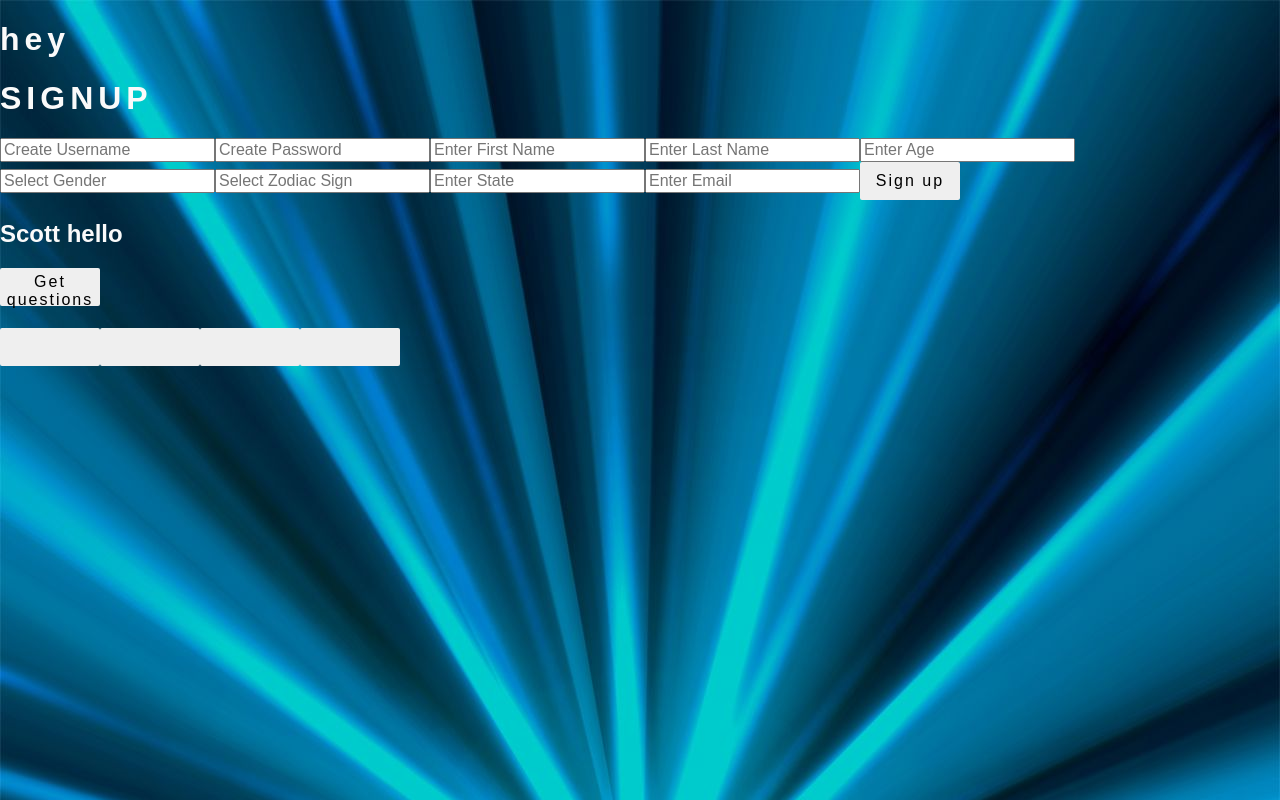
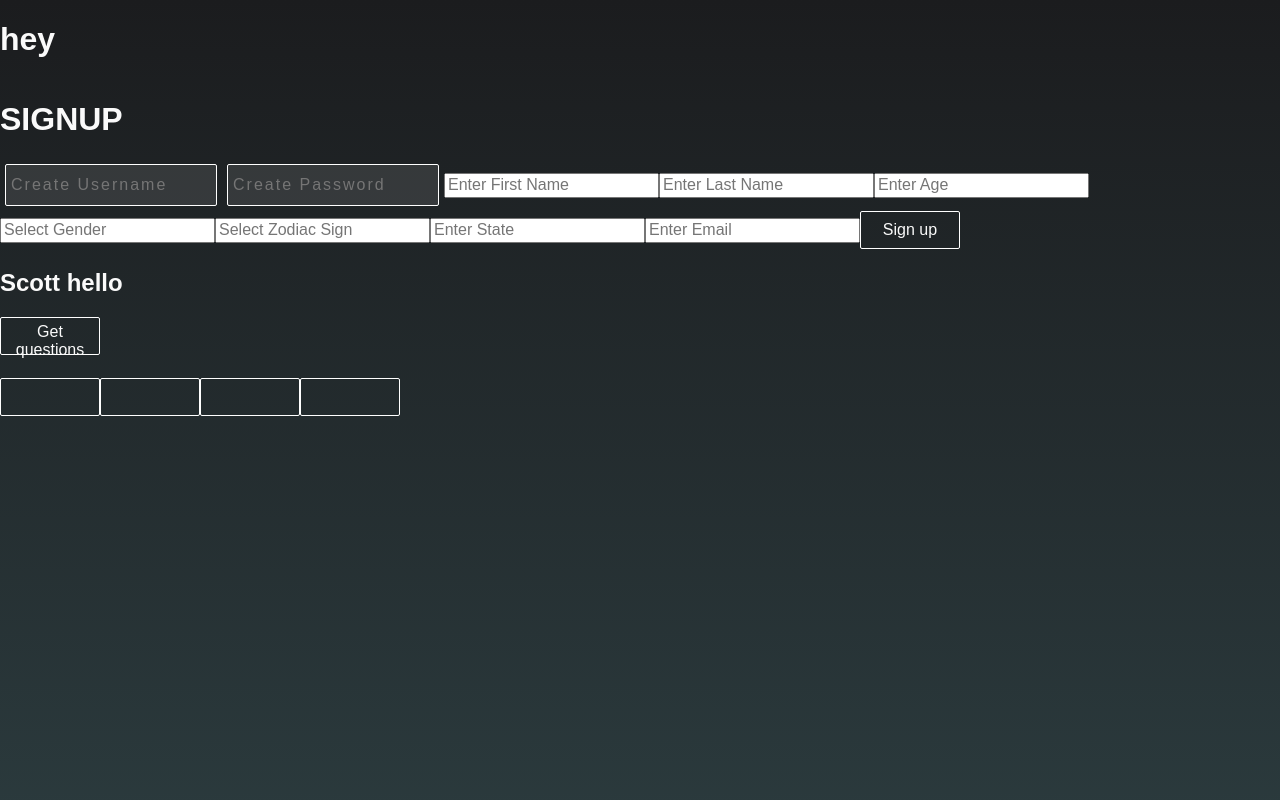
Before and after one commit to Zaidwerd/RobotRivalry, a React app: page /login in a window 1280 px wide. Built offline with nearby package versions, Linux system fonts and the light colour scheme; the HTML template or start-up script is replaced by a standard one.

Commit message:
ughh finishing login page

```diff
--- a/src/components/App/App.jsx
+++ b/src/components/App/App.jsx
@@ -3,7 +3,7 @@ import React, { Component } from 'react';
 import style from './App.css';
 import Login from './Login/LogIn.jsx';
 import SignUp from './SignUp/SignUp.jsx';
-// import Trivia from './Game/GameFoler/Trivia.jsx';
+// import Trivia from './Game/GameFolder/Trivia.jsx';
 import GameState from './Game/GameState/GameState.jsx';
 import Categories from './Game/Categories/Categories.jsx';
 import Levels from './Game/Levels/Levels.jsx';
--- a/src/components/App/Game/Categories/categories.jsx
+++ b/src/components/App/Game/Categories/categories.jsx
@@ -1,25 +1,25 @@
-import React, { Component } from 'react';
-import '../../../normalize.css';
-import style from './categories.css';
+// import React, { Component } from 'react';
+// import '../../../normalize.css';
+// import style from './categories.css';
 
-// create a React Component called _App_
-class Categories extends Component {
+// // create a React Component called _App_
+// class Categories extends Component {
 
-  render(){
-    return (
-      <div id='container'>
+//   render(){
+//     return (
+//       <div id='container'>
 
-      <div className='main-box'>
-        <button
-          className='category-box1 box'
-          onClick={() => setState({
-            value: i
-          })
-        }>category name</button>
-      </div>
+//       <div className='main-box'>
+//         <button
+//           className='category-box1 box'
+//           onClick={() => setState({
+//             value: i
+//           })
+//         }>category name</button>
+//       </div>
 
-      </div>
-    );
-  }
-}
-export default Categories;
+//       </div>
+//     );
+//   }
+// }
+// export default Categories;
--- a/src/components/App/Login/LogIn.css
+++ b/src/components/App/Login/LogIn.css
@@ -1,52 +1,107 @@
 body {
-		background-color: blue;
+	background-color: blue;
 	background-image: url(futurama_bg.jpg);
 	background-repeat: no-repeat;
 	background-size: cover;
+	background: linear-gradient(180deg, #1b1c1e, #3b595d);
+	background-size: 400% 400%;
+	font-family: 'Oswald', sans-serif;
+
+
+/*  background: #1b1c1e;
+    background: -webkit-linear-gradient(#1b1c1e, #3b595d);
+    background: -o-linear-gradient(#1b1c1e, #3b595d);
+    background: -moz-linear-gradient(#1b1c1e, #3b595d);
+    background: linear-gradient(#1b1c1e, #3b595d);*/
+
+
+/*	-webkit-animation: animatedgrad 30s ease infinite;
+	-moz-animation: animatedgrad 30s ease infinite;
+	animation: animatedgrad 30s ease infinite;*/
 }
 
 
 #container {
-	background-color: #222222;
-	height: 500px;
+/*	height: 500px;
+	align-items: center;*/
 }
 
 .userBox {
+	background-color: rgba(27,28,30,0.5);
 	align-self: center;
-	width: 100%;
-	height: 600px;
+	width: 500px;
+	height: 400px;
 	display: flex;
 	flex-direction: column;
 	align-items: center;
-
+	margin: 100px auto;
+	border-radius: 8px;
 }
 
 .inputContainer {
 	display: flex;
-	flex-flow: row wrap;
+	flex-direction: column;
 	align-items: center;
+	margin: 30px;
 }
 
 .user {
 	width: 200px;
 	height: 30px;
-	border: none;
+	border: 1px solid white;
 	border-radius: 2px;
 	padding: 5px;
 	margin: 10px;
 	letter-spacing: 2px;
 	font-size: 16px;
+	font-weight: lighter;
+	margin: 5px;
+	color: #555555;
+	background-color: rgba(255,255,255,0.1);
+	transition: background-color 0.2s ease-out,
+          	color 0.2s ease-out,
+          	letter-spacing 0.1s ease-out;
 }
+
+.user:hover {
+	background-color: rgba(255,255,255,0.3);
+	color: black;
+	letter-spacing: 5px;
+	transition: background-color 0.3s ease-out,
+              	color 0.5s ease-out,
+              	letter-spacing 0.2s ease-out;
+}
+.user:active {
+	background-color: rgba(255,255,255,0.3);
+	color: black;
+	letter-spacing: 2px;
+}
+
 
 .pass {
 	width: 200px;
 	height: 30px;
-	border: none;
+	border: 1px solid white;
 	border-radius: 2px;
 	padding: 5px;
 	margin: 10px;
 	letter-spacing: 2px;
 	font-size: 16px;
+	margin: 5px;
+	font-weight: lighter;
+	color: #555555;
+	background-color: rgba(255,255,255,0.1);
+	transition: background-color 0.2s ease-out,
+          	color 0.2s ease-out,
+          	letter-spacing 0.1s ease-out;
+}
+.pass:hover {
+	color: black;
+	background-color: rgba(255,255,255,0.3);
+	letter-spacing: 5px;
+	transition: background-color 0.3s ease-out,
+              	color 0.5s ease-out,
+              	letter-spacing 0.2s ease-out;
 }
 
 button {
@@ -55,19 +110,57 @@ button {
 	border: none;
 	border-radius: 2px;
 	padding: 5px;
+	color: #fafafa;
 	cursor: pointer;
 	font-variant: center;
+	letter-spacing: 0px;
+	font-size: 16px;
+	margin-top: 50px;
+	background: transparent;
+	border: 1px solid white;
+
+	transition: background-color 0.3s ease-out,
+          	color 0.2s ease-out,
+          	letter-spacing 0.2s ease-out,
+          	text-transform 0.2s ease-out;
+}
+button:hover {
+	background-color: rgba(255,255,255,0.8);
+	color: #333333;
+	font-weight: bold;
 	letter-spacing: 2px;
-	font-size: 16px
+	text-transform: uppercase;
+	transition: background-color 0.5s ease-out,
+              	color 0.5s ease-out,
+              	letter-spacing 0.1s ease-out,
+              	text-transform 0.1s ease-out;
 }
 
-h1 {
-	font-size: 100px;
+.hOne h1 {
+	font-family: 'Titillium Web', sans-serif;
+	font-size: 70px;
 	align-self: flex-start;
 	align-items: center;
 	letter-spacing: 5px;
+	text-align: center;
+	margin-top: 10px;
 }
 
-.hOne h1{
-	text-align: center;
+
+
+/*
+@-webkit-keyframes animatedgrad {
+    0%{background-position:50% 0%}
+    50%{background-position:51% 100%}
+    100%{background-position:50% 0%}
 }
+@-moz-keyframes animatedgrad {
+    0%{background-position:50% 0%}
+    50%{background-position:51% 100%}
+    100%{background-position:50% 0%}
+}
+@keyframes animatedgrad {
+    0%{background-position:50% 0%}
+    50%{background-position:51% 100%}
+    100%{background-position:50% 0%}
+}*/
--- a/src/components/App/Login/LogIn.jsx
+++ b/src/components/App/Login/LogIn.jsx
@@ -7,13 +7,14 @@ class LogIn extends Component {
     return (
 
       <div id="container">
+      <link href="https://fonts.googleapis.com/css?family=Oswald:300,400,700|Titillium+Web:200,300,400,400i,600,700,900" rel="stylesheet" />
 
 
 
         <div className='userBox'>
 
           <div className='hOne'>
-            <h1>Log In</h1>
+            <h1>LOG IN</h1>
           </div>
 
           <div className='inputContainer'>
@@ -28,6 +29,7 @@ class LogIn extends Component {
             placeholder="Password"
             value={this.props.Password}
             />
+            <br/>
             <button> Log In </button>
           </div>
 
--- a/src/components/App/SignUp/SignUp.jsx
+++ b/src/components/App/SignUp/SignUp.jsx
@@ -14,10 +14,13 @@ export default class Signup extends Component {
   // }
   render() {
     return (
-      <div id="formBox">
+      <div id="container">
+
+      <div className="formBox">
         <h1>SIGNUP</h1>
 
         <input
+          className="user"
           type="text"
           placeholder="Create Username"
           value={this.props.userFormUsername}
@@ -25,6 +28,7 @@ export default class Signup extends Component {
         />
 
         <input
+          className="pass"
           type="text"
           placeholder="Create Password"
           value={this.props.userFormPassword}
@@ -32,6 +36,7 @@ export default class Signup extends Component {
         />
 
         <input
+          className="first"
           type="text"
           placeholder="Enter First Name"
           value={this.props.userFormFirstName}
@@ -39,6 +44,7 @@ export default class Signup extends Component {
         />
 
         <input
+          className="last"
           type="text"
           placeholder="Enter Last Name"
           value={this.props.userFormLastName}
@@ -46,6 +52,7 @@ export default class Signup extends Component {
         />
 
         <input
+          className="age"
           type="text"
           placeholder="Enter Age"
           value={this.props.userFormAge}
@@ -53,6 +60,7 @@ export default class Signup extends Component {
         />
 
         <input
+          className="gender"
           type="text"
           placeholder="Select Gender"
           value={this.props.userFormGender}
@@ -60,6 +68,7 @@ export default class Signup extends Component {
         />
 
         <input
+          className="zodiac"
           type="text"
           placeholder="Select Zodiac Sign"
           value={this.props.userFormZodiac}
@@ -67,6 +76,7 @@ export default class Signup extends Component {
         />
 
         <input
+          className="state"
           type="text"
           placeholder="Enter State"
           value={this.props.userFormState}
@@ -74,6 +84,7 @@ export default class Signup extends Component {
         />
 
         <input
+          className="email"
           type="text"
           placeholder="Enter Email"
           value={this.props.userFormEmail}
@@ -81,6 +92,8 @@ export default class Signup extends Component {
         />
 
           <button onClick={this.props.handleFormSubmit}> Sign up </button>
+
+      </div>
       </div>
     );
   }
--- a/src/components/App/StartPage/StartPage.css
+++ b/src/components/App/StartPage/StartPage.css
@@ -23,6 +23,14 @@ body {
 	height: 950px;
 	width: 100%;
 
+	/*background: red;
+  background: -webkit-linear-gradient(left,rgba(255,0,0,0),rgba(255,0,0,1));
+  background: -o-linear-gradient(right,rgba(255,0,0,0),rgba(255,0,0,1));
+  background: -moz-linear-gradient(right,rgba(255,0,0,0),rgba(255,0,0,1));
+  background: linear-gradient(to right, rgba(255,0,0,0), rgba(255,0,0,1));
+
+*/
+
 /*	height: 1200px;
 	width: 1920px;*/
 }
@@ -32,13 +40,19 @@ no maintain ratio w/ window size*/
 
 .robotrivalry {
 	display: inline-block;
-	color: white;
+/*	color: white;*/
 	border: 1px solid white;
 	height: 100px;
 	width: 200px;
-	position: relative;
+	position: absolute;
 	top: 340px;
 	left: 655px;
+	background: transparent;
+
+}
+
+.robotrivalry:hover {
+	background-color: transparent;
 }
 
 .cookingmama {
--- a/src/components/App/StartPage/StartPage.jsx
+++ b/src/components/App/StartPage/StartPage.jsx
@@ -12,9 +12,9 @@ class StartPage extends Component {
       <div className="container">
 
       <div className="bg">
-      <div className="robotrivalry">
-        <Link to="/categories">Go To Sample</Link>
-      </div>
+      <button className="robotrivalry">
+        <Link to="/categories"></Link>
+      </button>
 
       <div className="cookingmama">cookingmama coming soon</div>
       <div className="pokemon">pokemon coming soon</div>
--- a/src/index.js
+++ b/src/index.js
@@ -2,7 +2,7 @@ import React    from 'react';
 import ReactDOM from 'react-dom';
 import { Router, Route, hashHistory } from 'react-router'
 import App from './components/App/App.jsx';
-import Login from './components/App/Login/Login.jsx';
+import LogIn from './components/App/Login/LogIn.jsx';
 import SignUp from './components/App/SignUp/SignUp.jsx';
 import StartPage from './components/App/StartPage/StartPage.jsx';
 import Stats from './components/App/Stats/Stats.jsx';
@@ -15,7 +15,7 @@ import Question from './components/App/Game/Question/question.jsx';
 ReactDOM.render((
   <Router history={hashHistory}>
     <Route path="/" component={App}/>
-    <Route path="/login" component={Login}/>
+    <Route path="/login" component={LogIn}/>
     <Route path="/signup" component={SignUp}/>
     <Route path="/startpage" component={StartPage}/>
     <Route path="/stats" component={Stats}/>
```
Also changed, not shown: src/components/App/LogIn/cursor.png (added).
